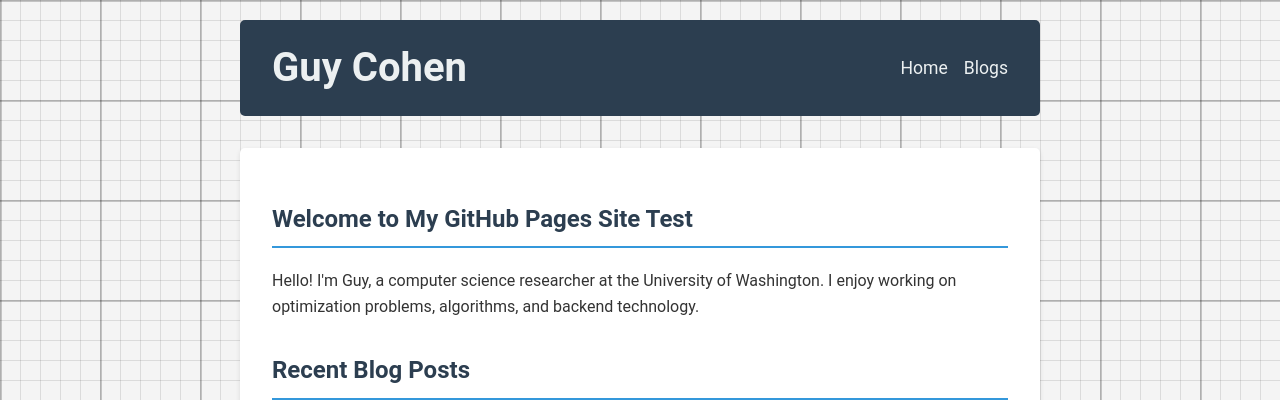
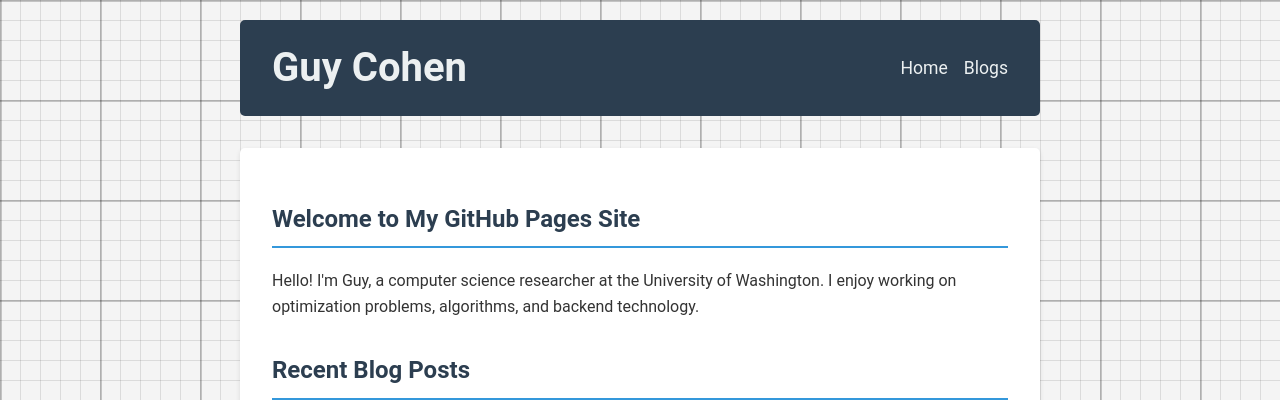
Before and after one commit to guyco3/guyco3.github.io, a Jekyll site: the page built from index.html, in a window 1280 px wide. Shown: the top 400 px of the page. Built offline with Jekyll 4.4.1, drawn with Linux system fonts in a browser that asks for light colours.

Commit message:
added test

```diff
--- a/index.html
+++ b/index.html
@@ -3,7 +3,7 @@ layout: default
 title: Home
 ---
   <section id="about">
-    <h2>Welcome to My GitHub Pages Site Test </h2>
+    <h2>Welcome to My GitHub Pages Site</h2>
     <p>Hello! I'm Guy, a computer science researcher at the University of Washington. I enjoy working on optimization problems, algorithms, and backend technology.</p>
   </section>
 
```
